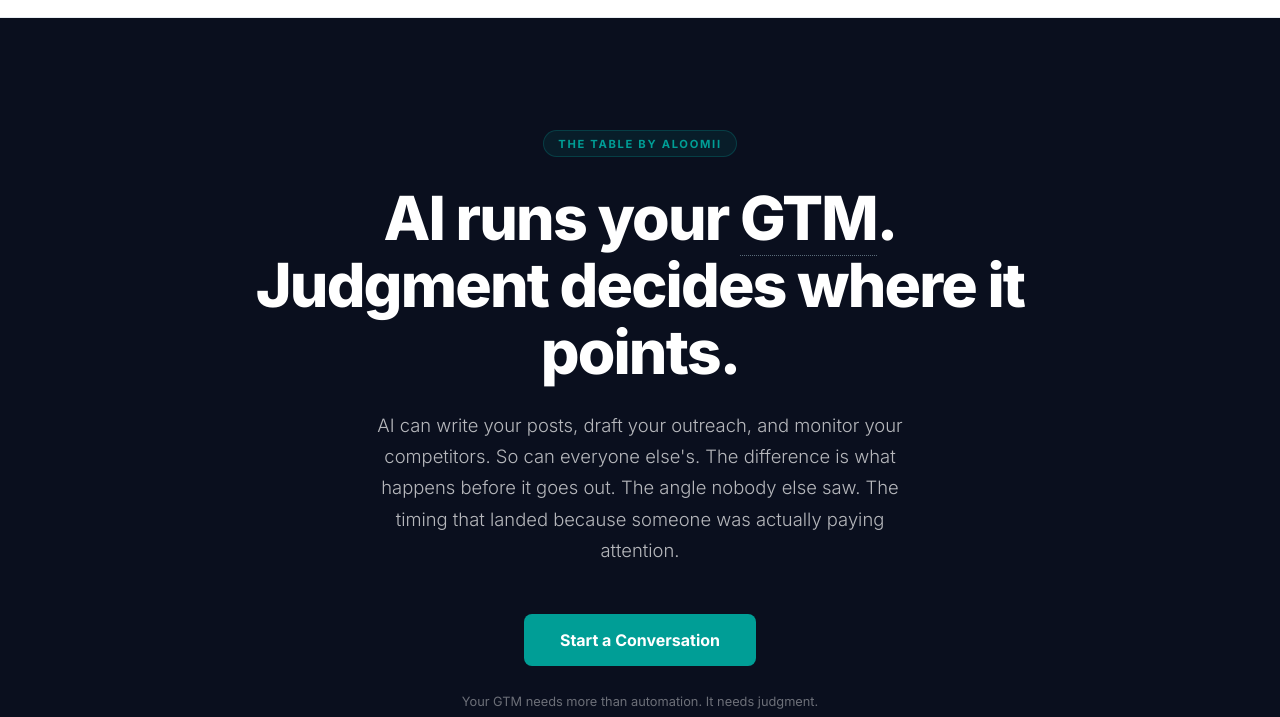
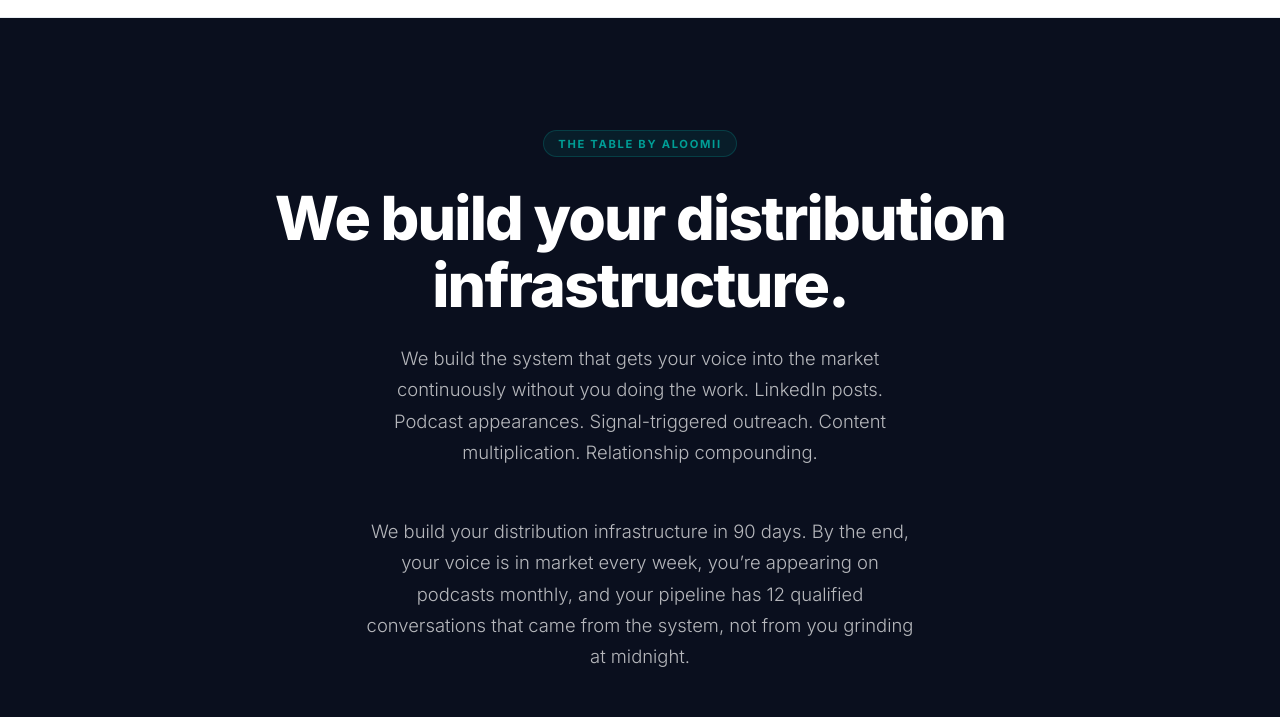
Before and after one commit to yohann888/aloomii, a plain HTML site: page table.html in a window 1280 px wide. Shown: the part 59-776 px from the top of the page. Drawn offline with Linux system fonts and the light colour scheme.

Commit message:
Update /table hero to 'We build your distribution infrastructure' and core description

```diff
--- a/table.html
+++ b/table.html
@@ -532,8 +532,9 @@
 <!-- HERO -->
 <section class="hero">
   <div class="hero-tag">The Table by Aloomii</div>
-  <h1>AI runs your <span class="tip" data-tip="Go-to-Market: your full sales and marketing operation">GTM</span>. Judgment decides where it points.</h1>
-  <p class="hero-sub">AI can write your posts, draft your outreach, and monitor your competitors. So can everyone else's. The difference is what happens before it goes out. The angle nobody else saw. The timing that landed because someone was actually paying attention.</p>
+  <h1>We build your distribution infrastructure.</h1>
+  <p class="hero-sub">We build the system that gets your voice into the market continuously without you doing the work. LinkedIn posts. Podcast appearances. Signal-triggered outreach. Content multiplication. Relationship compounding.</p>
+  <p style="font-size:1.15rem;font-weight:300;color:rgba(255,255,255,0.7);max-width:560px;margin:0 auto 3rem;line-height:1.7;">We build your distribution infrastructure in 90 days. By the end, your voice is in market every week, you’re appearing on podcasts monthly, and your pipeline has 12 qualified conversations that came from the system, not from you grinding at midnight.</p>
   <a href="#book" class="hero-cta">Start a Conversation</a>
   <p class="hero-note">Your GTM needs more than automation. It needs judgment.</p>
 </section>
```
